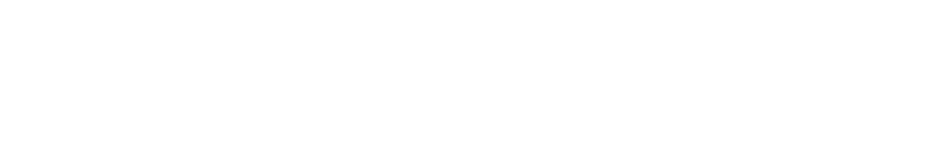
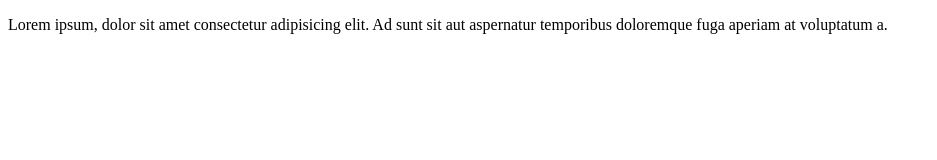
Before and after one commit to MariamImran-158/repo-3, a plain HTML site: page text.html in a window 1280 px wide. Shown: the whole page, without its empty margins (0-937 px from the left). Drawn offline with Linux system fonts and the light colour scheme.

Commit message:
text file is modified in testing branch

```diff
--- a/text.html
+++ b/text.html
@@ -6,6 +6,6 @@
     <title>Document</title>
 </head>
 <body>
-
+    <p>Lorem ipsum, dolor sit amet consectetur adipisicing elit. Ad sunt sit aut aspernatur temporibus doloremque fuga aperiam at voluptatum a.</p>
 </body>
 </html>
```
